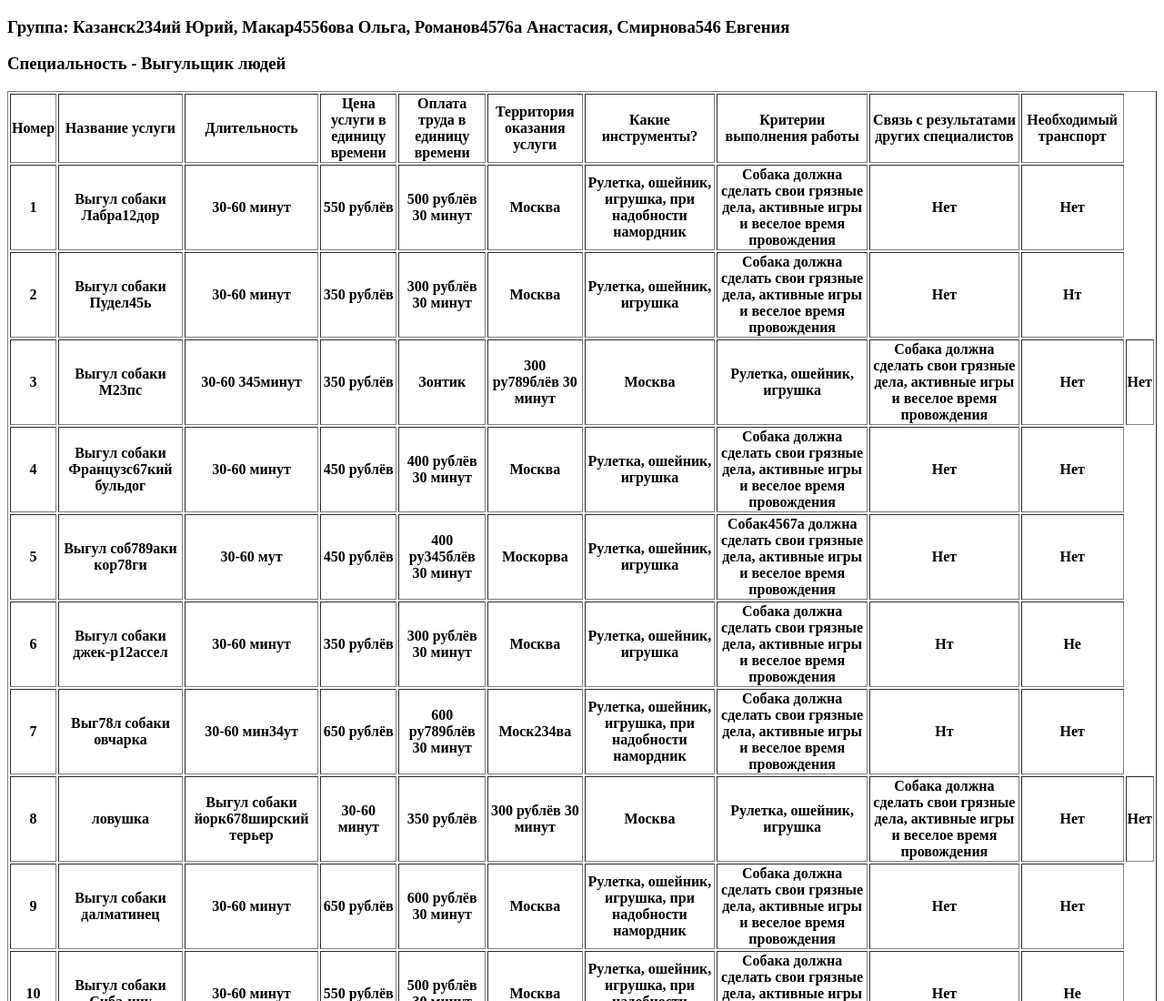
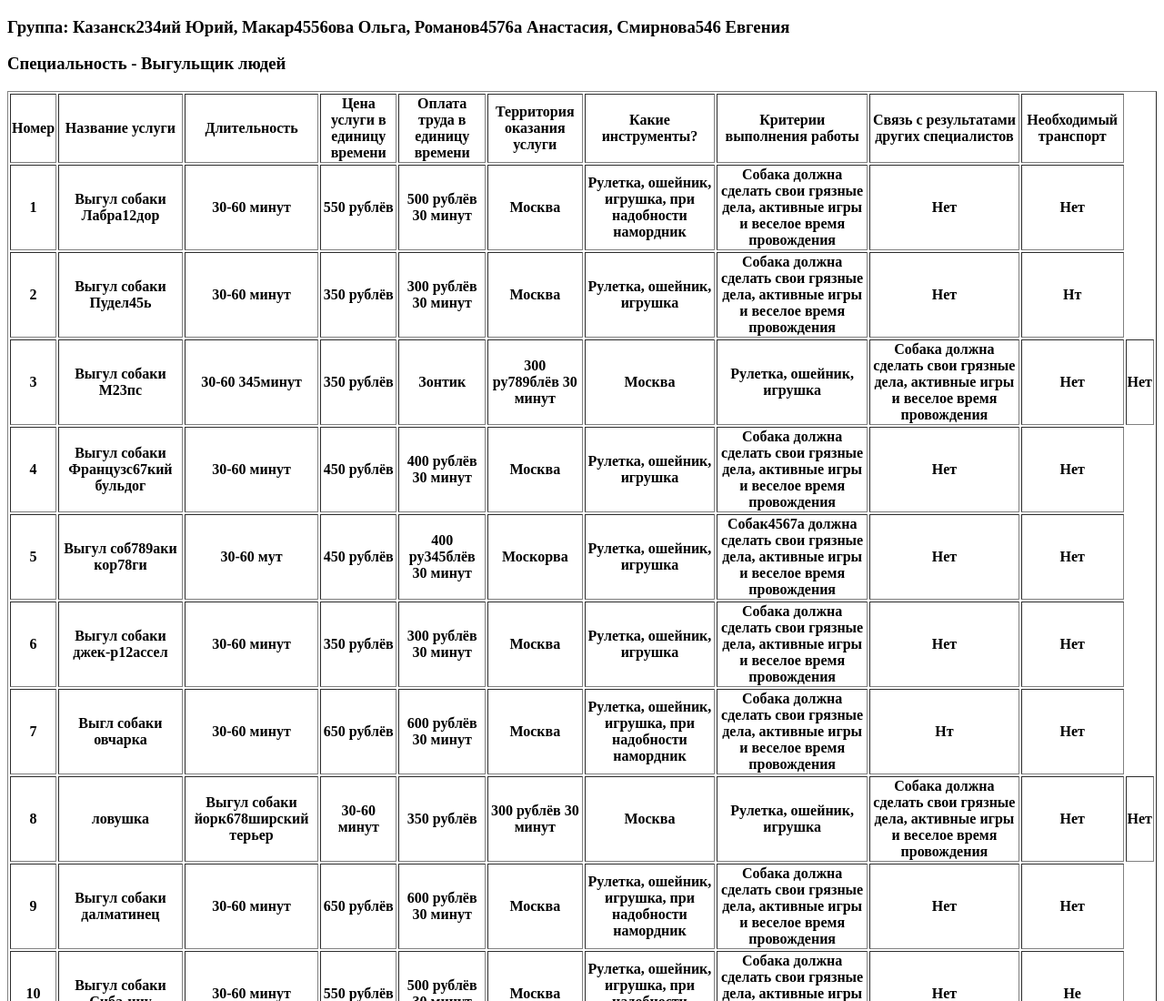
Before and after one commit to makarovaolya/C-21Kazanskii-1, a plain HTML site: page index.html.html in a window 1280 px wide. Shown: the top 1100 px of the page at 91% size. Drawn offline with Linux system fonts and the light colour scheme.

Commit message:
Update index.html.html

```diff
--- a/index.html.html
+++ b/index.html.html
@@ -99,16 +99,16 @@
     <th>Москва</th>
     <th>Рулетка, ошейник, игрушка</th>
     <th>Собака должна сделать свои грязные дела, активные игры и веселое время провождения</th>
-    <th>Нт</th>
-    <th>Не</th>
+    <th>Нет</th>
+    <th>Нет</th>
    </tr>
    <tr>
     <th>7</th>
-    <th>Выг78л собаки овчарка</th>
-    <th>30-60 мин34ут</th>
+    <th>Выгл собаки овчарка</th>
+    <th>30-60 минут</th>
     <th>650 рублёв</th>
-    <th>600 ру789блёв 30 минут</th>
-    <th>Моск234ва</th>
+    <th>600 рублёв 30 минут</th>
+    <th>Москва</th>
     <th>Рулетка, ошейник, игрушка, при надобности намордник</th>
     <th>Собака должна сделать свои грязные дела, активные игры и веселое время провождения</th>
     <th>Нт</th>
```
